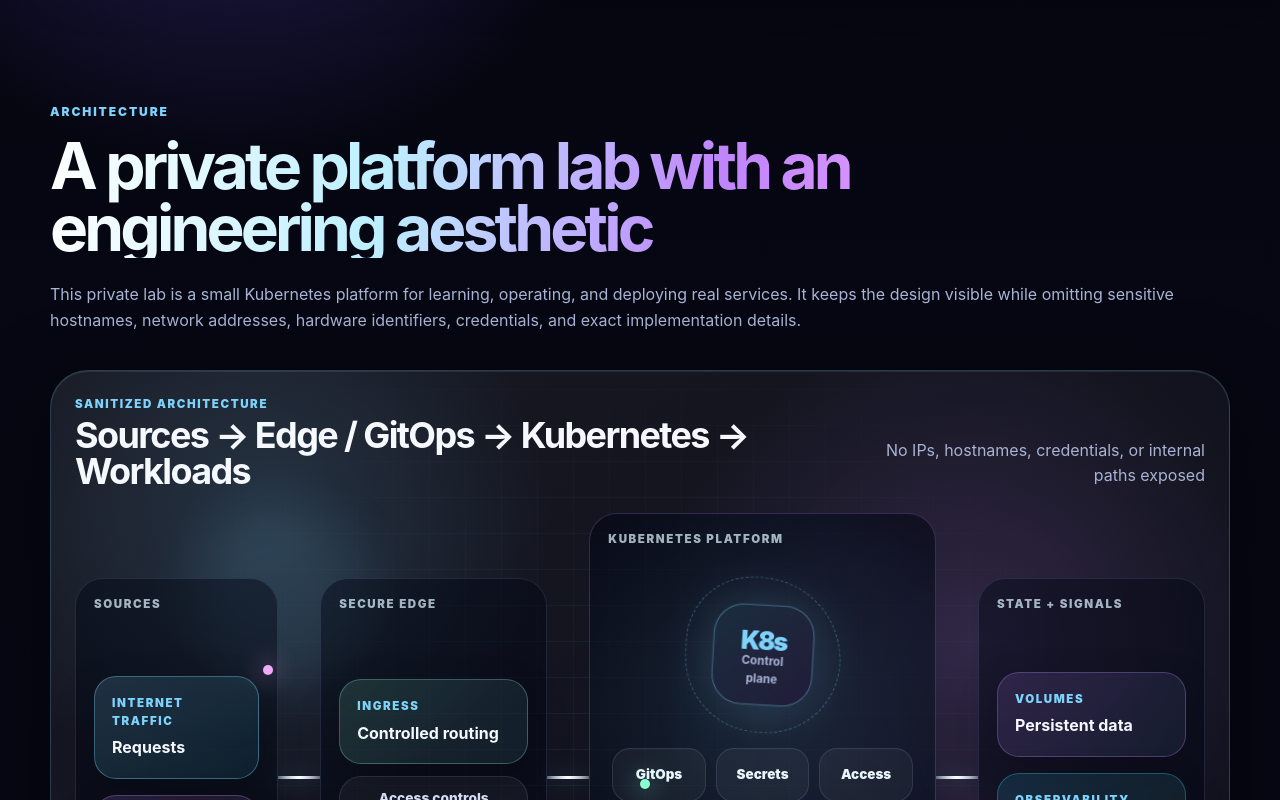
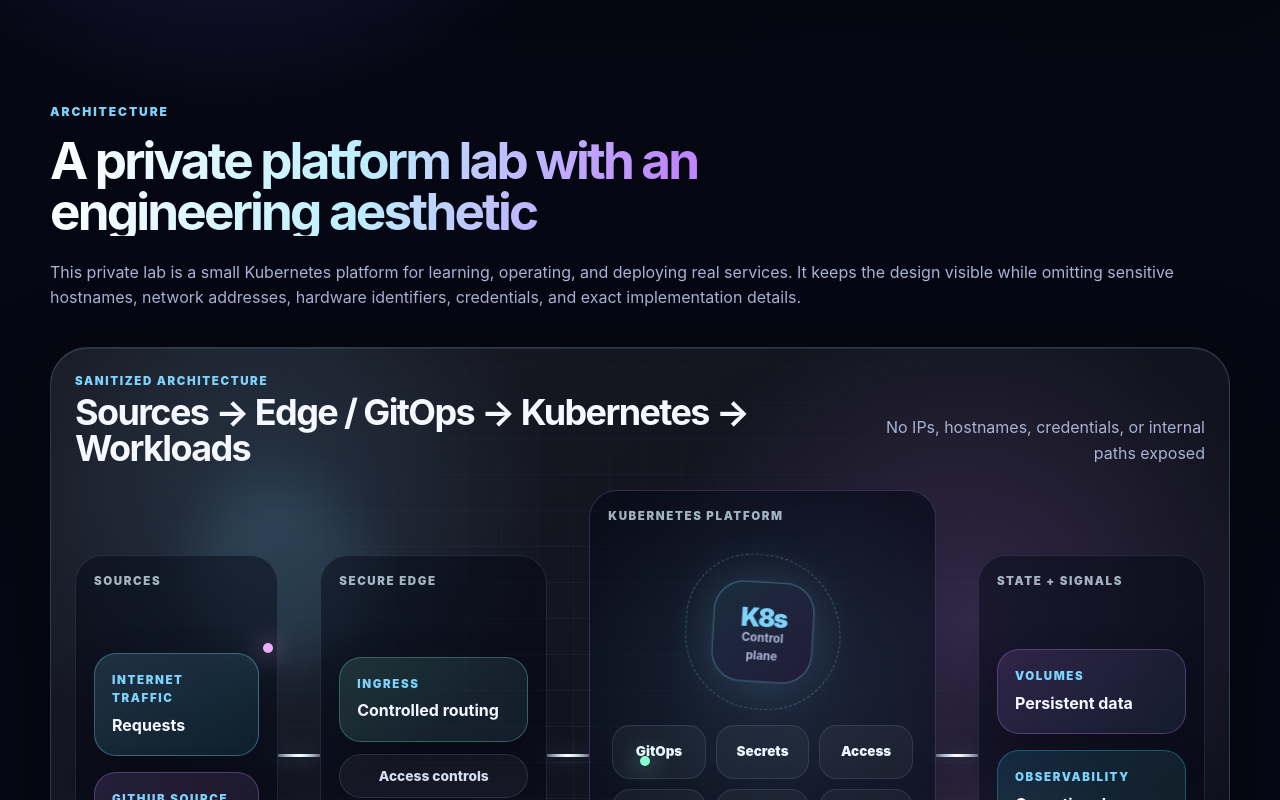
Before and after one commit to yesid-lopez/homepage-landing, a Next.js app: page / in a window 1280 px wide. Shown: the part 1300-2100 px from the top of the page. Built offline with nearby package versions, Linux system fonts and the light colour scheme; no server answers.

Commit message:
fix: rebalance section heading hierarchy

```diff
--- a/app/globals.css
+++ b/app/globals.css
@@ -186,7 +186,7 @@
 }
 
 h1 span,
-h2 {
+.featuredSection h2 {
   background: linear-gradient(100deg, #ffffff 0%, #bdefff 34%, #c084fc 68%, #f0abfc 100%);
   -webkit-background-clip: text;
   background-clip: text;
@@ -194,11 +194,20 @@
 }
 
 h2 {
-  max-width: 980px;
+  max-width: 820px;
+  margin-bottom: 22px;
+  color: #f8fbff;
+  font-size: clamp(1.75rem, 3vw, 2.65rem);
+  line-height: 1.04;
+  letter-spacing: -0.045em;
+}
+
+.featuredSection h2 {
+  max-width: 920px;
   margin-bottom: 24px;
-  font-size: clamp(2.25rem, 5vw, 4.45rem);
-  line-height: 0.96;
-  letter-spacing: -0.06em;
+  font-size: clamp(2.05rem, 4vw, 3.65rem);
+  line-height: 0.98;
+  letter-spacing: -0.055em;
 }
 
 h3 {
@@ -1219,6 +1228,10 @@
   .section h2 {
     margin-top: 0;
     margin-bottom: 20px;
+    line-height: 1.08;
+  }
+
+  .featuredSection h2 {
     line-height: 1.02;
   }
 
--- a/app/page.tsx
+++ b/app/page.tsx
@@ -121,9 +121,21 @@
   ["Security", "#security"],
 ];
 
-function Section({ id, eyebrow, title, children }: { id: string; eyebrow: string; title: string; children: React.ReactNode }) {
+function Section({
+  id,
+  eyebrow,
+  title,
+  featured = false,
+  children,
+}: {
+  id: string;
+  eyebrow: string;
+  title: string;
+  featured?: boolean;
+  children: React.ReactNode;
+}) {
   return (
-    <section id={id} className="section reveal">
+    <section id={id} className={`section reveal${featured ? " featuredSection" : ""}`}>
       <p className="eyebrow">{eyebrow}</p>
       <h2>{title}</h2>
       {children}
@@ -368,7 +380,7 @@
         ))}
       </section>
 
-      <Section id="architecture" eyebrow="Architecture" title="A private platform lab with an engineering aesthetic">
+      <Section id="architecture" eyebrow="Architecture" title="A private platform lab with an engineering aesthetic" featured>
         <p>
           This private lab is a small Kubernetes platform for learning, operating, and deploying real services. It keeps the
           design visible while omitting sensitive hostnames, network addresses, hardware identifiers, credentials, and
```
